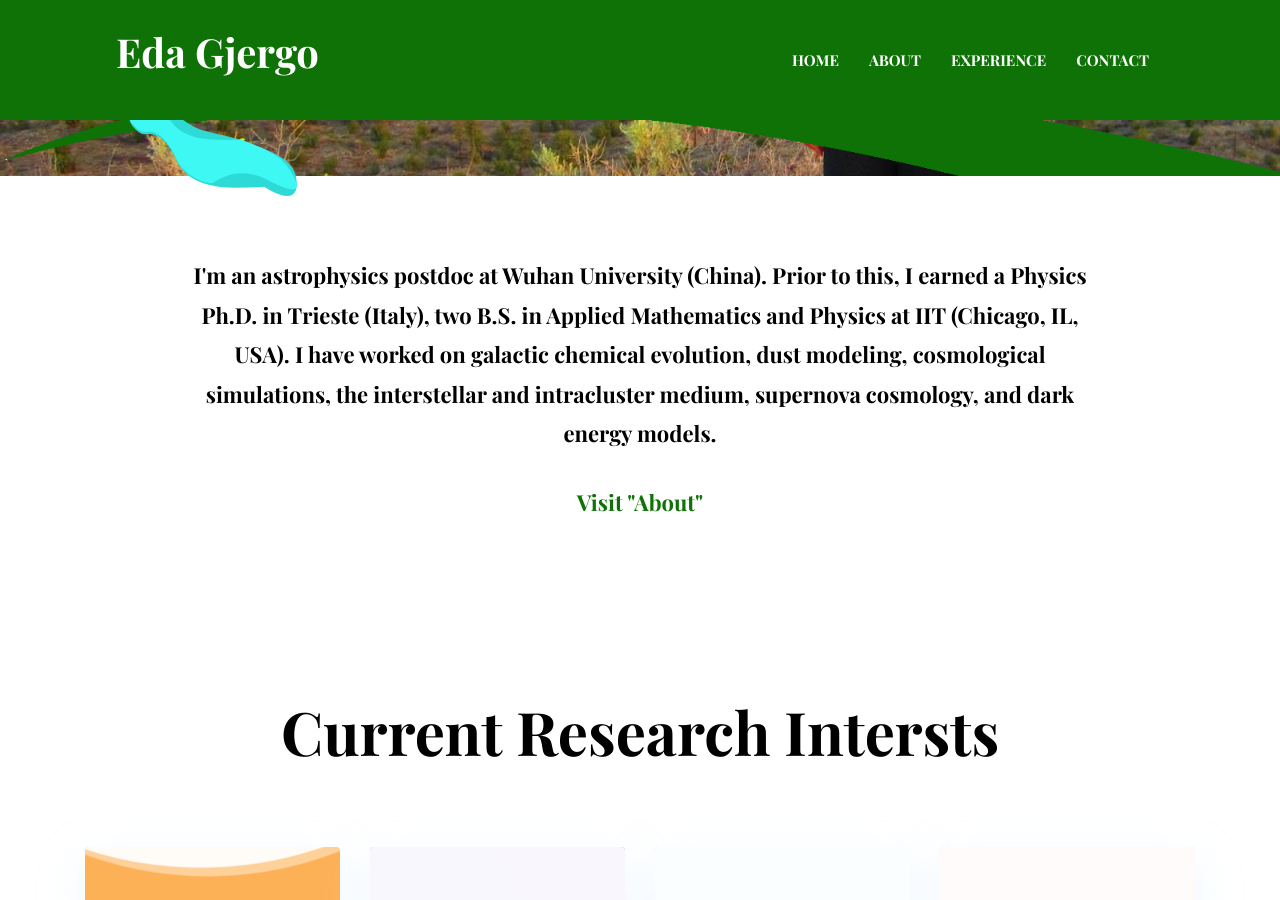
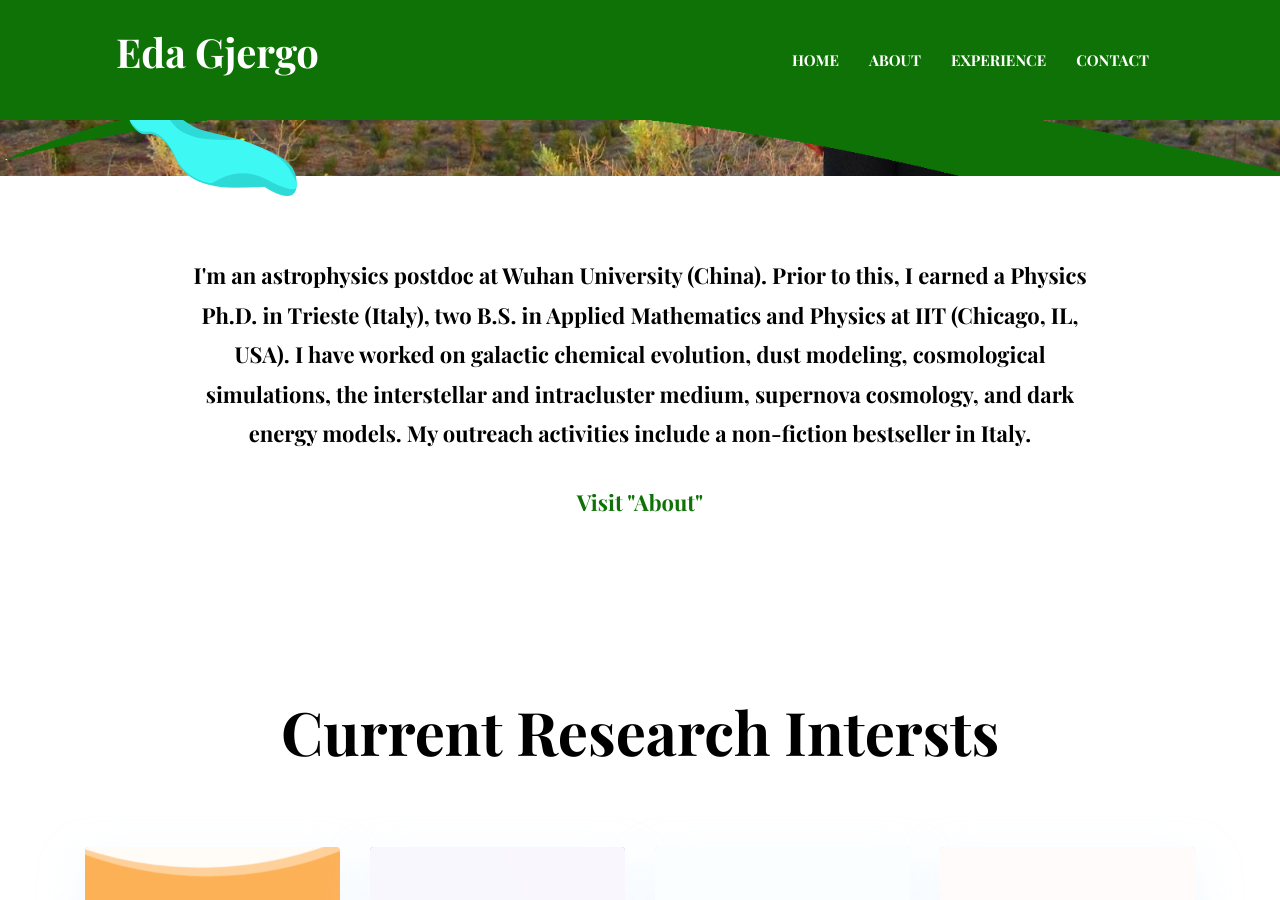
Before and after one commit to egjergo/egjergo.github.io, a Jekyll site: the page built from index.html, in a window 1280 px wide and 900 px high, scrolled down 772 px. Built offline with Jekyll 4.4.1, drawn with Linux system fonts in a browser that asks for light colours.

```diff
--- a/_data/settings.yml
+++ b/_data/settings.yml
@@ -60,6 +60,7 @@ blurb:
   I have worked on galactic chemical evolution, dust modeling,
   cosmological simulations, the interstellar and intracluster medium,
   supernova cosmology, and dark energy models.
+  My outreach activities include a non-fiction bestseller in Italy.
 blurb-btn-link: '/about'
 blurb-btn-name: Visit "About"
 
```
Also changed, not shown: _pages/about.md (+7 -1 lines), assets/images/about/carrozzina.jpg (added).
